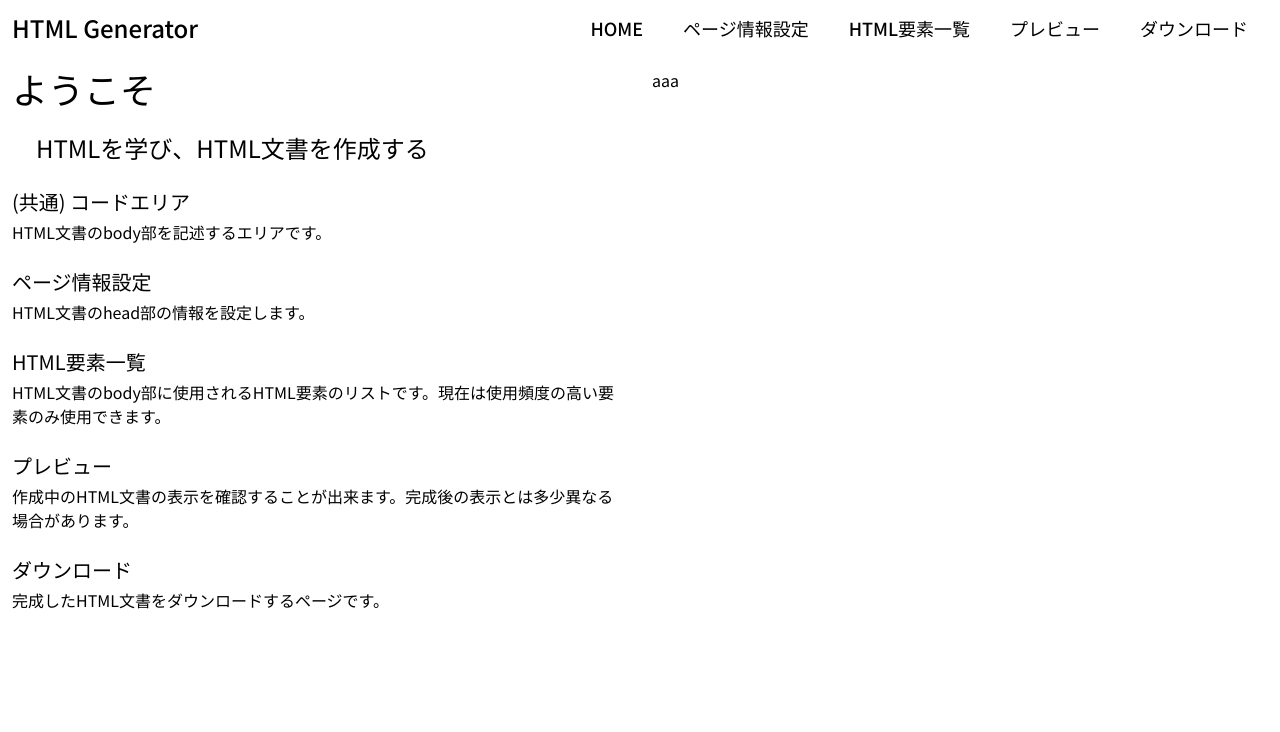
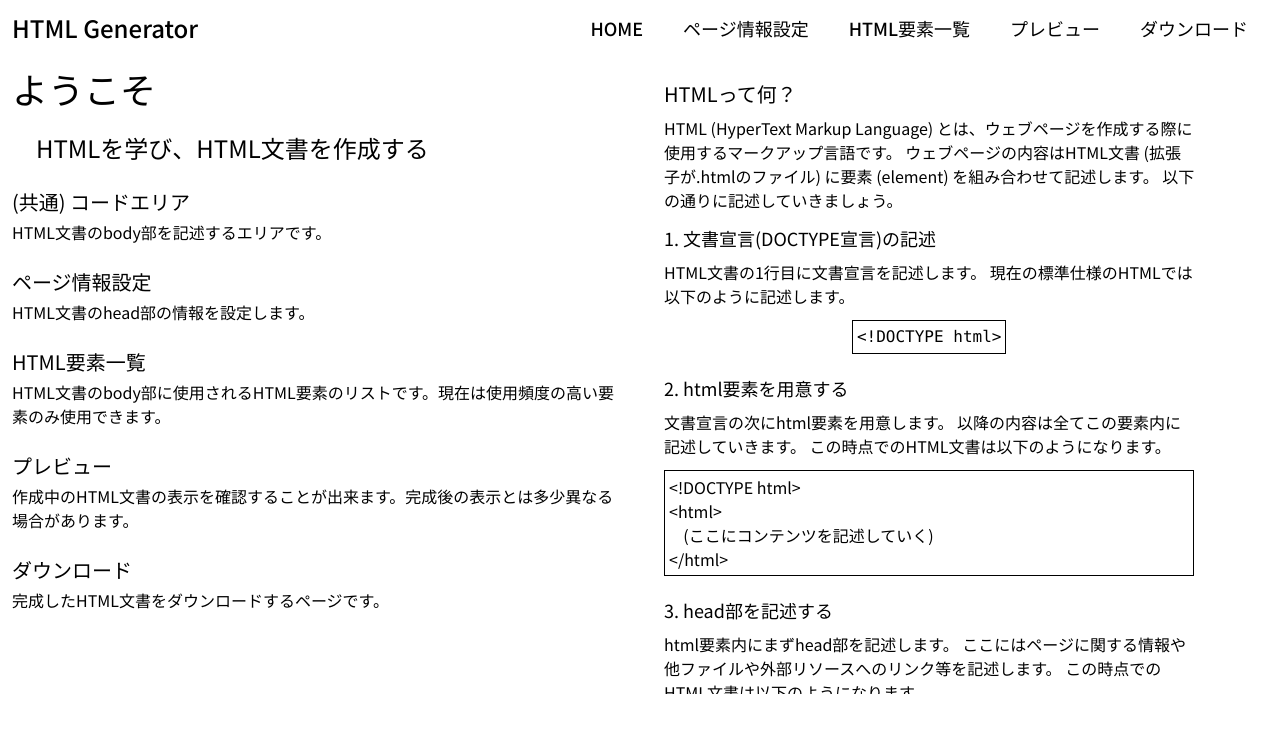
Before and after one commit to kazu51-gh/html-generator, a Next.js app: page / in a window 1280 px wide. Shown: the top 732 px of the page. Built offline with nearby package versions, Linux system fonts and the light colour scheme.

Commit message:
add HTML description texts

```diff
--- a/src/components/layout/htmlDescription.tsx
+++ b/src/components/layout/htmlDescription.tsx
@@ -1,5 +1,69 @@
+import { HTMLUtility } from "@/utils/HTMLUtility";
+
 const HTMLDescription = () => {
-  return('aaa');
+  return(
+    <div className="HTML-description h-full w-full">
+      <div className="w-[90%] h-[90%] overflow-y-scroll p-3">
+        <div className="HTML-description">
+          <h2 className="text-xl">HTMLって何？</h2>
+          <p className="text-base mt-2 mb-3">
+            HTML (HyperText Markup Language) とは、ウェブページを作成する際に使用するマークアップ言語です。
+            ウェブページの内容はHTML文書 (拡張子が.htmlのファイル) に要素 (element) を組み合わせて記述します。
+            以下の通りに記述していきましょう。
+          </p>
+        </div>
+        <div className="step1">
+          <h3 className="text-lg">1. 文書宣言(DOCTYPE宣言)の記述</h3>
+          <p className="text-base mt-2 mb-3">
+            HTML文書の1行目に文書宣言を記述します。
+            現在の標準仕様のHTMLでは以下のように記述します。
+          </p>
+          <div className="flex justify-center">
+            <code className="border border-black p-1 mb-5">&lt;!DOCTYPE&nbsp;html&gt;</code>
+          </div>
+        </div>
+        <div className="step2">
+          <h3 className="text-lg">2. html要素を用意する</h3>
+          <p className="text-base mt-2 mb-3">
+            文書宣言の次にhtml要素を用意します。
+            以降の内容は全てこの要素内に記述していきます。
+            この時点でのHTML文書は以下のようになります。
+          </p>
+          <div className="border border-black whitespace-pre-wrap p-1 mb-5">
+            {HTMLUtility.getStep2()}
+          </div>
+        </div>
+        <div className="step3">
+          <h3 className="text-lg">3. head部を記述する</h3>
+          <p className="text-base mt-2 mb-3">
+            html要素内にまずhead部を記述します。
+            ここにはページに関する情報や他ファイルや外部リソースへのリンク等を記述します。
+            この時点でのHTML文書は以下のようになります。
+          </p>
+          <div className="border border-black whitespace-pre-wrap p-1 mb-5">
+            {HTMLUtility.getStep3()}
+          </div>
+        </div>
+        <div className="step4">
+          <h3 className="text-lg">4. body部を記述する</h3>
+          <p className="text-base mt-2 mb-3">
+            head部の下にbody部を記述します。
+            ここには実際に表示するコンテンツを記述します。
+            この時点でのHTML文書は以下のようになります。
+          </p>
+          <div className="border border-black whitespace-pre-wrap p-1 mb-5">
+            {HTMLUtility.getStep4()}
+          </div>
+        </div>
+        <div className="step5">
+          <h3 className="text-lg">5. 完成</h3>
+          <p className="text-base mt-2 mb-3">
+            以上の内容を記述することで基本的なHTML文書が完成します。
+          </p>
+        </div>
+      </div>
+    </div>
+  );
 }
 
 export default HTMLDescription;
--- /dev/null
+++ b/src/utils/HTMLUtility.ts
@@ -0,0 +1,66 @@
+import { NormalElementFactory } from "@/ElementFactory/normalElementFactory";
+
+/**
+ * HTMLに関するユーティリティクラス
+ */
+export class HTMLUtility extends Object {
+  private static readonly doctype: string = '<!DOCTYPE html>';
+  private static readonly htmlText: string = '(ここにコンテンツを記述していく)';
+  private static readonly headText: string = '(ページ情報やリンク等をここに記述)';
+  private static readonly bodyText: string = '(表示したいコンテンツをここに記述)';
+
+  /**
+   * HTMLDescriptionのstep2に表示するコードを取得する
+   * @returns 例コード
+   */
+  public static getStep2(): string {
+    const content = '\r\n\t' + HTMLUtility.htmlText + '\r\n';
+    const normalElementFactory = new NormalElementFactory('html', [], content);
+    const element = normalElementFactory.createElement();
+    const code = HTMLUtility.doctype + '\r\n' + element;
+    return(code);
+  }
+
+  /**
+   * HTMLDescriptionのstep3に表示するコードを取得する
+   * @returns 例コード
+   */
+  public static getStep3(): string {
+    // head部作成
+    const headContent = '\r\n\t\t' + HTMLUtility.headText + '\r\n\t';
+    const factoryForHead = new NormalElementFactory('head', [], headContent);
+    const head = factoryForHead.createElement();
+
+    // html要素作成
+    const htmlContent = '\r\n\t' + head + '\r\n';
+    const factoryForHtml = new NormalElementFactory('html', [], htmlContent);
+    const html = factoryForHtml.createElement();
+
+    const code = HTMLUtility.doctype + '\r\n' + html;
+    return(code);
+  }
+
+  /**
+   * HTMLDescriptionのstep4に表示するコードを取得する
+   * @returns 例コード
+   */
+  public static getStep4(): string {
+    // head部作成
+    const headContent = '\r\n\t\t' + HTMLUtility.headText + '\r\n\t';
+    const factoryForHead = new NormalElementFactory('head', [], headContent);
+    const head = factoryForHead.createElement();
+
+    // body部作成
+    const bodyContent = '\r\n\t\t' + HTMLUtility.bodyText + '\r\n\t';
+    const factoryForBody = new NormalElementFactory('body', [], bodyContent);
+    const body = factoryForBody.createElement();
+
+    // html要素作成
+    const htmlContent = '\r\n\t' + head + '\r\n\t' + body + '\r\n';
+    const factoryForHtml = new NormalElementFactory('html', [], htmlContent);
+    const html = factoryForHtml.createElement();
+
+    const code = HTMLUtility.doctype + '\r\n' + html;
+    return(code);
+  }
+}
```
